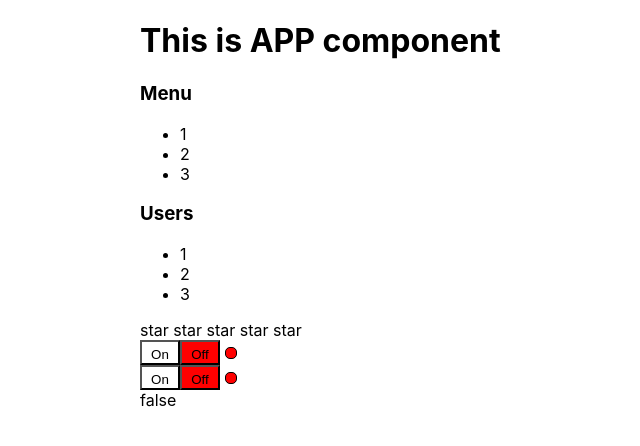
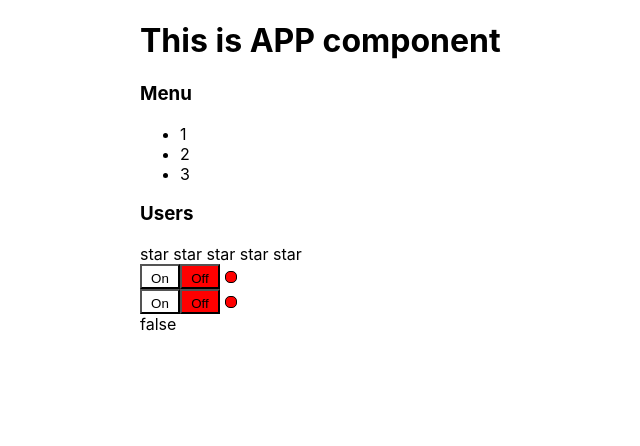
Before and after one commit to MaksimSinicbIn/react-practice, a React (Create React App) app: page / in a window 1280 px wide. Shown: the top 446 px of the page, without its empty margins (200-840 px from the left). Built offline with nearby package versions, Linux system fonts and the light colour scheme.

Commit message:
Add items to accordion + storybook

```diff
--- a/src/components/Accordion/Accordion.tsx
+++ b/src/components/Accordion/Accordion.tsx
@@ -1,9 +1,16 @@
 import React from "react"
+
+type ItemType = {
+    title: string
+    value: any
+}
 
 type AccordionPropsType = {
     titleValue: string
     collapsed: boolean
     onChange: () => void
+    items: ItemType[]
+    onClick: (value: any) => void
 }
 
 function Accordion(props: AccordionPropsType) {
@@ -11,7 +18,11 @@ function Accordion(props: AccordionPropsType) {
         return (
             <>
                 <AccordionTitle title={props.titleValue} onChange={props.onChange} />
-                { !props.collapsed && <AccordionBody /> }
+                {
+                    !props.collapsed && <AccordionBody
+                                            items={props.items}
+                                            onClick={props.onClick} />
+                }
             </>
         )
     }
@@ -27,13 +38,22 @@ function AccordionTitle(props: AccordionTitlePropsType) {
     )
 }
 
-function AccordionBody() {
+type AccordionBodyType = {
+    items: ItemType[]
+    onClick: (value: any) => void
+}
+
+function AccordionBody(props: AccordionBodyType) {
     console.log("AccordionBody rendering")
-    return <ul>
-        <li>1</li>
-        <li>2</li>
-        <li>3</li>
-    </ul>
+    return (
+        <ul>
+            {props.items.map( (i, index) => {
+                return <li onClick={ () => props.onClick(i.value)} key={index}>{i.title}</li>
+            })}
+
+        </ul>
+    )
+
 }
 
 export default Accordion;
```
Also changed, not shown: 1 other file (tests, documents, lock files or other folders).
